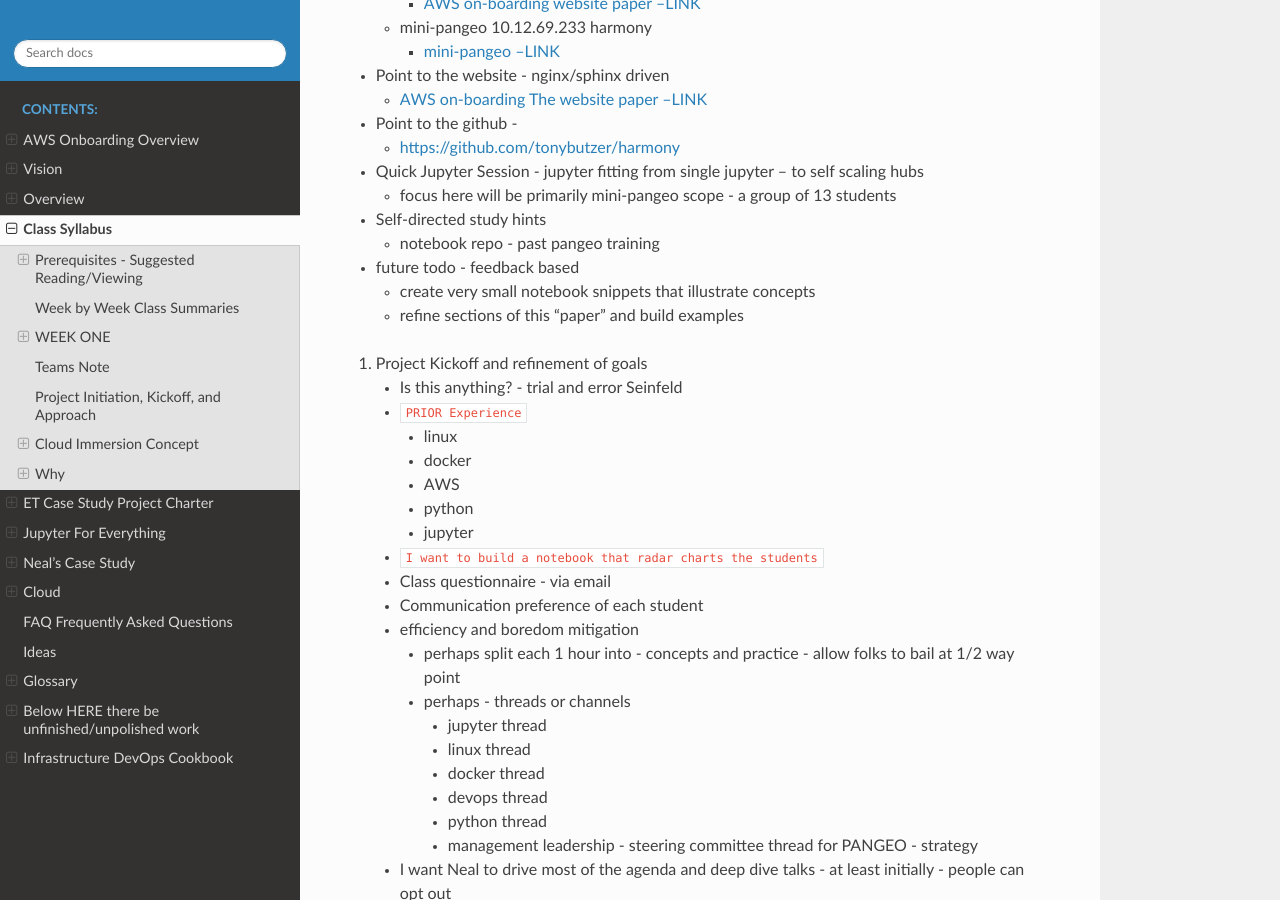
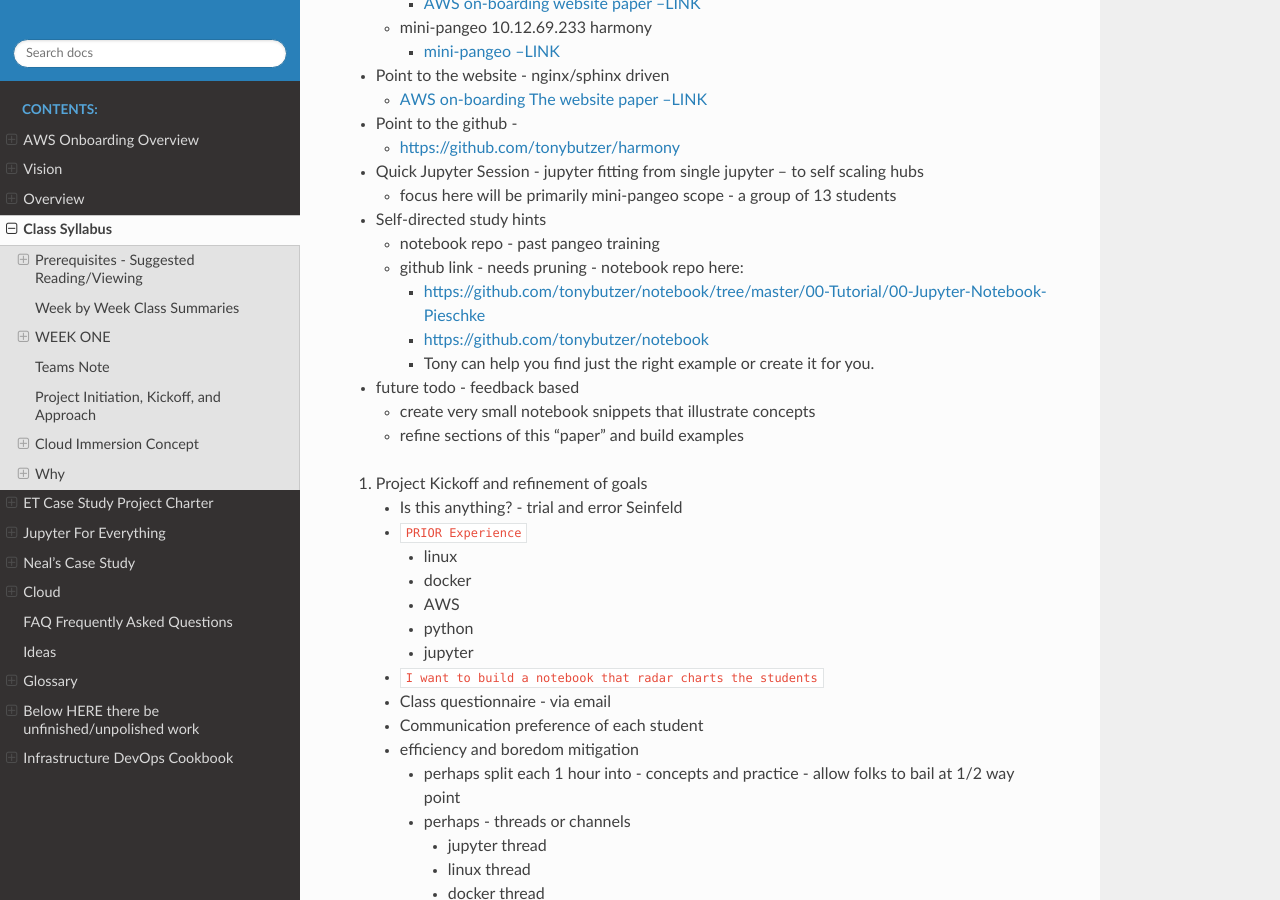
Before and after one commit to tonybutzer/harmony, a Sphinx documentation site: the page built from documentation/source/00weekbyweek.md, in a window 1280 px wide and 900 px high, scrolled down 1123 px. Built offline with Sphinx 7.4.7 and the Read the Docs theme 2.0.0, drawn with Linux system fonts in a browser that asks for light colours; pages that are not in the unit, such as notebooks, are missing from menus.

Commit message:
automatic git update from Makefile

```diff
--- a/documentation/source/00weekbyweek.md
+++ b/documentation/source/00weekbyweek.md
@@ -36,6 +36,10 @@
 	- focus here will be primarily mini-pangeo scope - a group of 13 students
 - Self-directed study hints
 	- notebook repo - past pangeo training
+	- github link - needs pruning - notebook repo here:
+		- [https://github.com/tonybutzer/notebook/tree/master/00-Tutorial/00-Jupyter-Notebook-Pieschke](https://github.com/tonybutzer/notebook/tree/master/00-Tutorial/00-Jupyter-Notebook-Pieschke)
+		- [https://github.com/tonybutzer/notebook](https://github.com/tonybutzer/notebook)
+		- Tony can help you find just the right example or create it for you.
 - future todo - feedback based
 	- create very small notebook snippets that illustrate concepts
 	- refine sections of this "paper" and build examples
```
